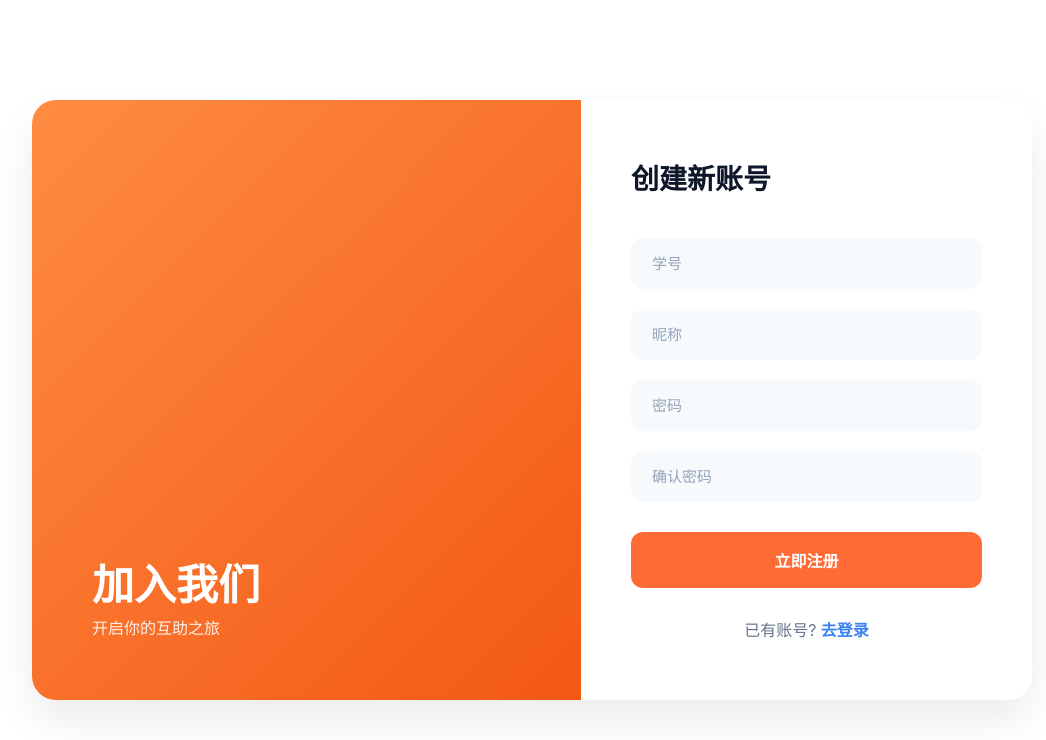
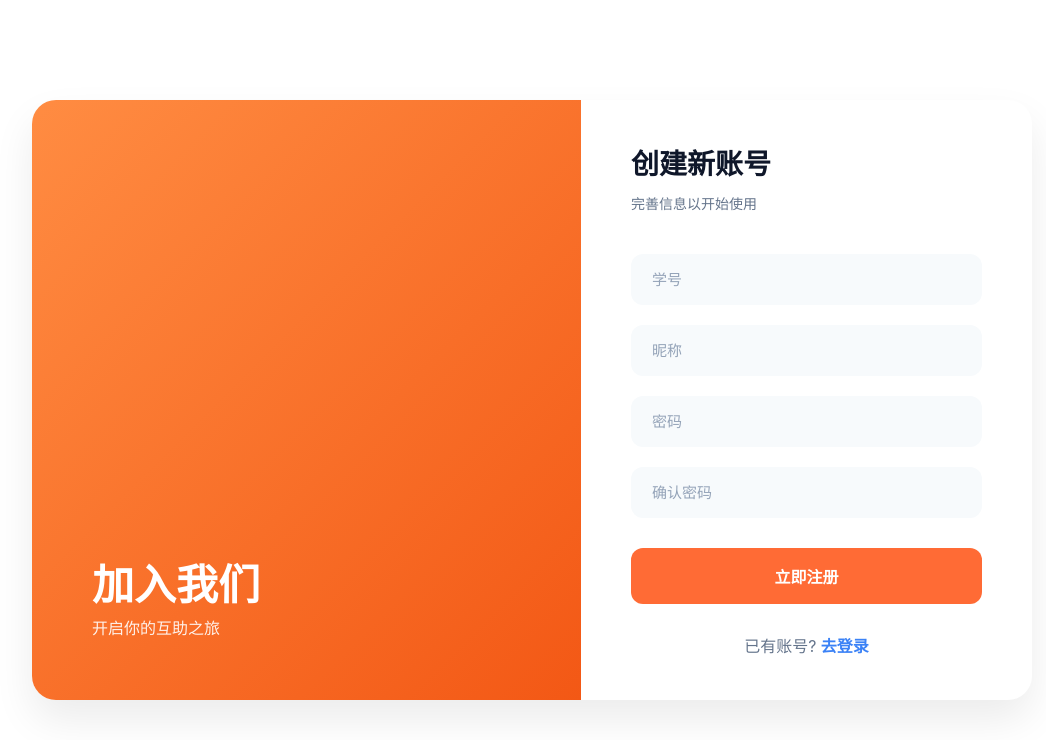
Before and after one commit to Astray-9/BS-EXPERIMENT2, a Python web app: template frontend/templates/register.html in a window 1280 px wide. Shown: the top 740 px of the page, without its empty margins (108-1154 px from the left). Run offline with Jinja, Linux system fonts and the light colour scheme; the template is opened without the code that fills it, so the values that code supplies are empty.

Commit message:
注册文件

```diff
--- a/frontend/templates/register.html
+++ b/frontend/templates/register.html
@@ -2,12 +2,18 @@
 <html lang="zh-CN">
 <head>
     <meta charset="UTF-8">
-    <meta name="viewport" content="width=device-width, initial-scale=1.0">
+    <meta name="viewport" content="width=device-width, initial-scale=1.0, maximum-scale=1.0, user-scalable=no">
     <title>加入我们 - UniRun</title>
     <link rel="stylesheet" href="/static/css/global.css">
     <link rel="stylesheet" href="/static/css/layout.css">
     <link rel="stylesheet" href="/static/css/components.css">
     <link rel="stylesheet" href="/static/css/animations.css">
+    <style>
+        .mobile-brand { display: none; margin-bottom: 30px; }
+        .mobile-brand h1 { font-size: 32px; font-weight: 800; color: #FF6B35; line-height: 1.1; }
+        .mobile-brand p { color: #64748B; font-size: 14px; }
+        @media (max-width: 768px) { .mobile-brand { display: block; } }
+    </style>
 </head>
 <body>
     <div class="auth-wrapper fade-in">
@@ -20,8 +26,15 @@
             </div>
 
             <div class="auth-content">
+                <div class="mobile-brand">
+                    <h1>加入我们</h1>
+                    <p>开启你的互助之旅</p>
+                </div>
+
                 <h2 class="auth-title">创建新账号</h2>
-                <p class="auth-subtitle" style="margin-bottom: 30px;"> </p> <form id="register-form">
+                <p class="auth-subtitle">完善信息以开始使用</p>
+
+                <form id="register-form">
                     <div class="form-group">
                         <input type="text" id="student_id" class="form-input" placeholder="学号" required>
                     </div>
```
